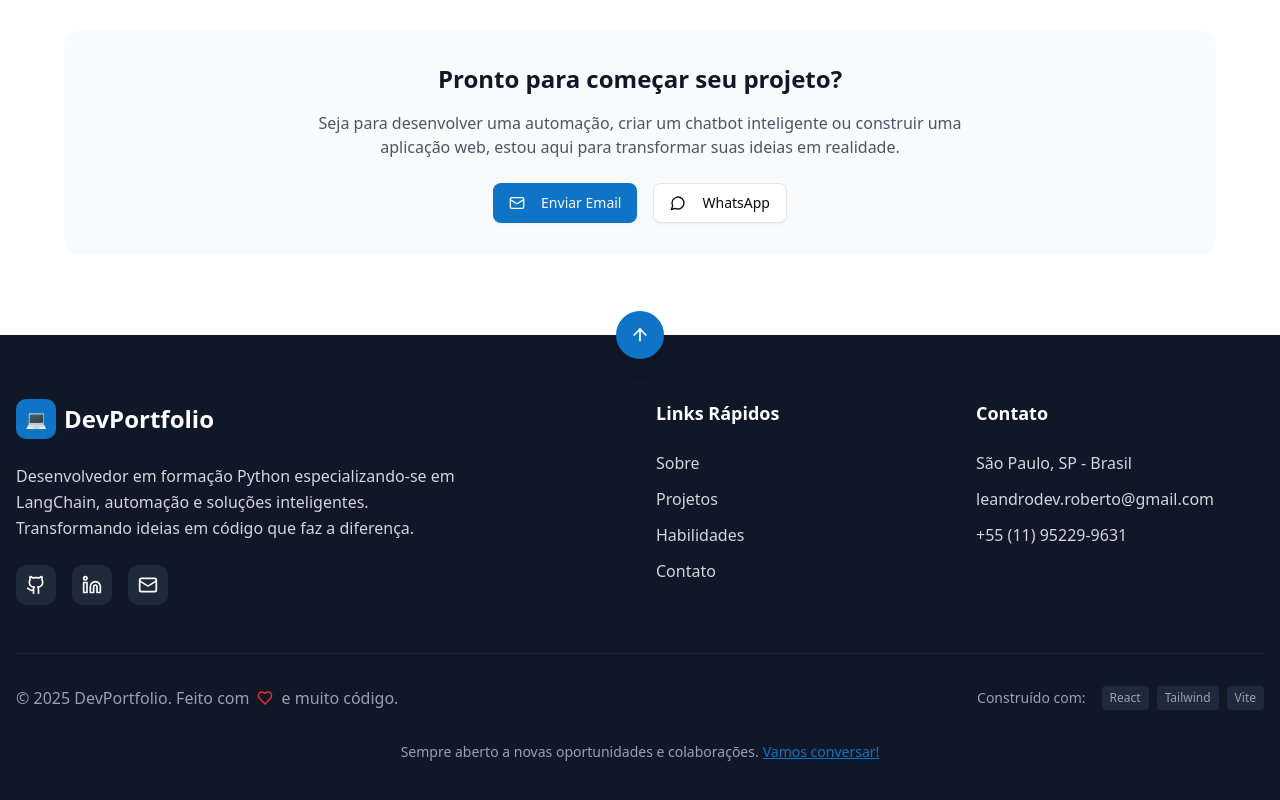
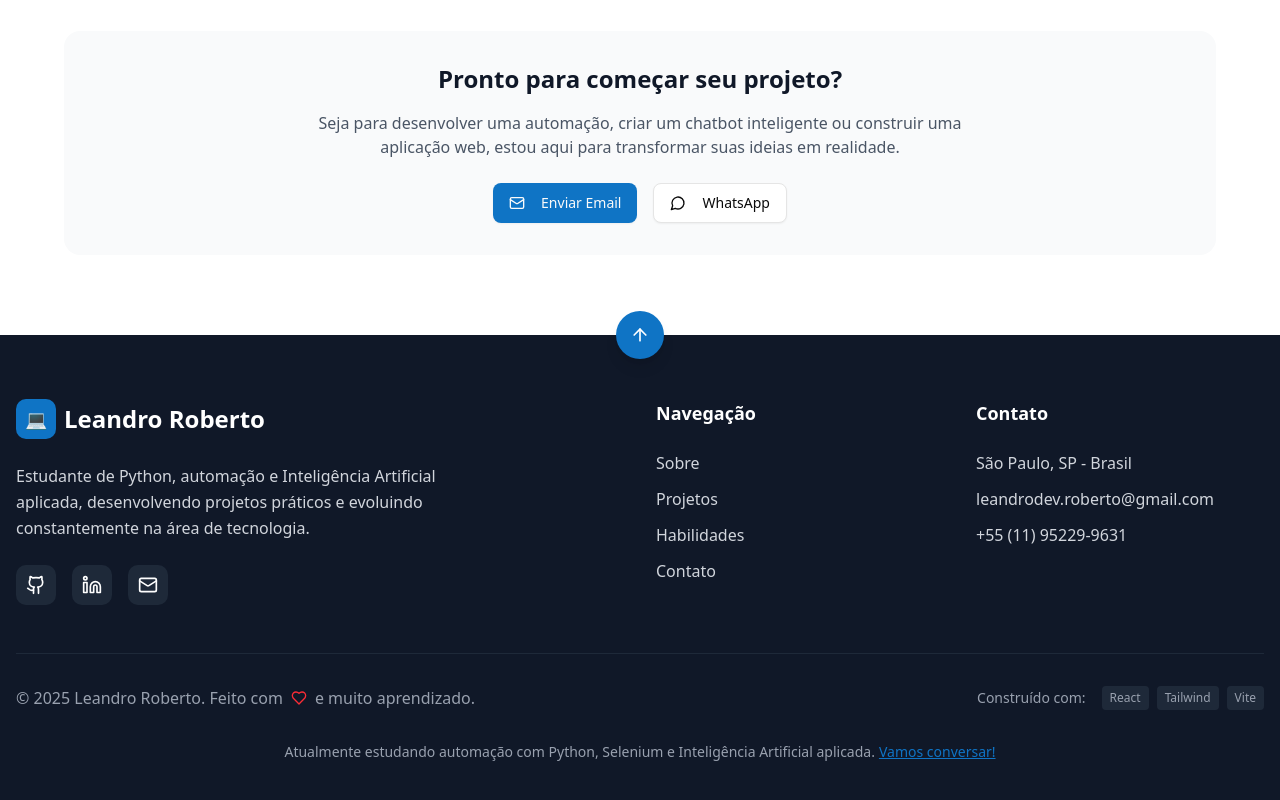
Before and after one commit to leandroroberto/portfolio-leandro, a React (Vite) app: page / in a window 1280 px wide. Shown: the part 7378-8178 px from the top of the page. Built offline with nearby package versions, Linux system fonts and the light colour scheme.

Commit message:
Update Footer.jsx

```diff
--- a/src/components/Footer.jsx
+++ b/src/components/Footer.jsx
@@ -9,6 +9,7 @@ const Footer = () => {
 
   const scrollToSection = (href) => {
     const element = document.querySelector(href);
+
     if (element) {
       element.scrollIntoView({ behavior: 'smooth' });
     }
@@ -58,12 +59,18 @@ const Footer = () => {
               <div className="w-10 h-10 bg-primary rounded-lg flex items-center justify-center">
                 <span className="text-white font-bold text-lg">💻</span>
               </div>
-              <span className="text-2xl font-bold">DevPortfolio</span>
+
+              <span className="text-2xl font-bold">
+                Leandro Roberto
+              </span>
             </div>
+
             <p className="text-gray-300 leading-relaxed mb-6 max-w-md">
-              Desenvolvedor em formação Python especializando-se em LangChain, automação e soluções inteligentes.
-              Transformando ideias em código que faz a diferença.
+              Estudante de Python, automação e Inteligência Artificial aplicada,
+              desenvolvendo projetos práticos e evoluindo constantemente na área
+              de tecnologia.
             </p>
+
             <div className="flex space-x-4">
               {socialLinks.map((social, index) => (
                 <a
@@ -82,7 +89,10 @@ const Footer = () => {
 
           {/* Quick Links */}
           <div>
-            <h3 className="text-lg font-semibold mb-6">Links Rápidos</h3>
+            <h3 className="text-lg font-semibold mb-6">
+              Navegação
+            </h3>
+
             <ul className="space-y-3">
               {quickLinks.map((link, index) => (
                 <li key={index}>
@@ -99,15 +109,20 @@ const Footer = () => {
 
           {/* Contact Info */}
           <div>
-            <h3 className="text-lg font-semibold mb-6">Contato</h3>
+            <h3 className="text-lg font-semibold mb-6">
+              Contato
+            </h3>
+
             <div className="space-y-3 text-gray-300">
               <p>São Paulo, SP - Brasil</p>
+
               <a
                 href="mailto:leandrodev.roberto@gmail.com"
                 className="block hover:text-white transition-colors"
               >
                 leandrodev.roberto@gmail.com
               </a>
+
               <a
                 href="tel:+5511952299631"
                 className="block hover:text-white transition-colors"
@@ -123,18 +138,29 @@ const Footer = () => {
           <div className="flex flex-col md:flex-row justify-between items-center space-y-4 md:space-y-0">
             {/* Copyright */}
             <div className="flex items-center space-x-2 text-gray-400">
-              <span>© {currentYear} DevPortfolio. Feito com</span>
+              <span>© {currentYear} Leandro Roberto. Feito com</span>
+
               <Heart className="h-4 w-4 text-red-500" />
-              <span>e muito código.</span>
+
+              <span>e muito aprendizado.</span>
             </div>
 
             {/* Tech Stack */}
             <div className="flex items-center space-x-4 text-gray-400 text-sm">
               <span>Construído com:</span>
+
               <div className="flex space-x-2">
-                <span className="px-2 py-1 bg-gray-800 rounded text-xs">React</span>
-                <span className="px-2 py-1 bg-gray-800 rounded text-xs">Tailwind</span>
-                <span className="px-2 py-1 bg-gray-800 rounded text-xs">Vite</span>
+                <span className="px-2 py-1 bg-gray-800 rounded text-xs">
+                  React
+                </span>
+
+                <span className="px-2 py-1 bg-gray-800 rounded text-xs">
+                  Tailwind
+                </span>
+
+                <span className="px-2 py-1 bg-gray-800 rounded text-xs">
+                  Vite
+                </span>
               </div>
             </div>
           </div>
@@ -143,7 +169,8 @@ const Footer = () => {
         {/* Additional Info */}
         <div className="mt-8 text-center text-gray-400 text-sm">
           <p>
-            Sempre aberto a novas oportunidades e colaborações.
+            Atualmente estudando automação com Python, Selenium e Inteligência Artificial aplicada.
+
             <button
               onClick={() => scrollToSection('#contato')}
               className="text-primary hover:text-primary/80 ml-1 underline"
```
